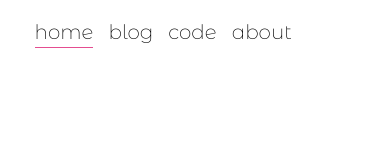
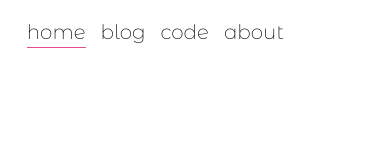
Before and after one commit to nabeelvalley/website, a React (Create React App) app: page /home in a window 390 px wide. Shown: the top 144 px of the page. Built offline with nearby package versions, Linux system fonts and the light colour scheme; a web font is replaced by a local one.

Commit message:
:lipstick: make mobile padding 3%

```diff
--- a/src/index.css
+++ b/src/index.css
@@ -32,7 +32,7 @@ body {
   --medium-breakpoint: 1080px;
   --large-breakpoint: 1200px;
 
-  --main-margin: 5%;
+  --main-margin: 3%;
   --top-margin: calc(65px + 10vh);
   --main-width: calc(100% - var(--main-margin) * 2);
 }
```
